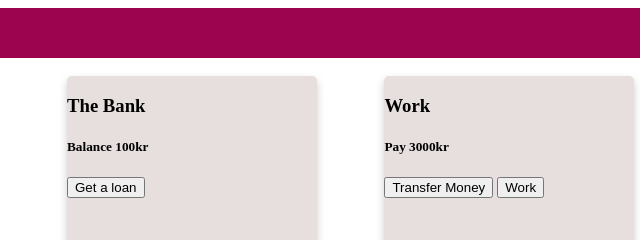
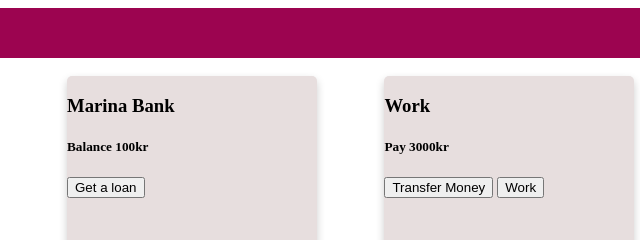
Before and after one commit to MarinaB2/computer-store, a plain HTML site: page index.html in a window 1280 px wide. Shown: the top 240 px of the page, 111-751 px from the left. Drawn offline with nearby package versions, Linux system fonts and the light colour scheme.

Commit message:
changed a name

```diff
--- a/index.html
+++ b/index.html
@@ -13,7 +13,7 @@
     <br>
     <div class="container">
         <div id="bank" class="theBank">
-            <h3>The Bank</h3>
+            <h3>Marina Bank</h3>
             <h5 id="bankBalance">Balance</h5>
             <div></div>
             <button id="getLoan" class="loanBtn">Get a loan</button>
```
